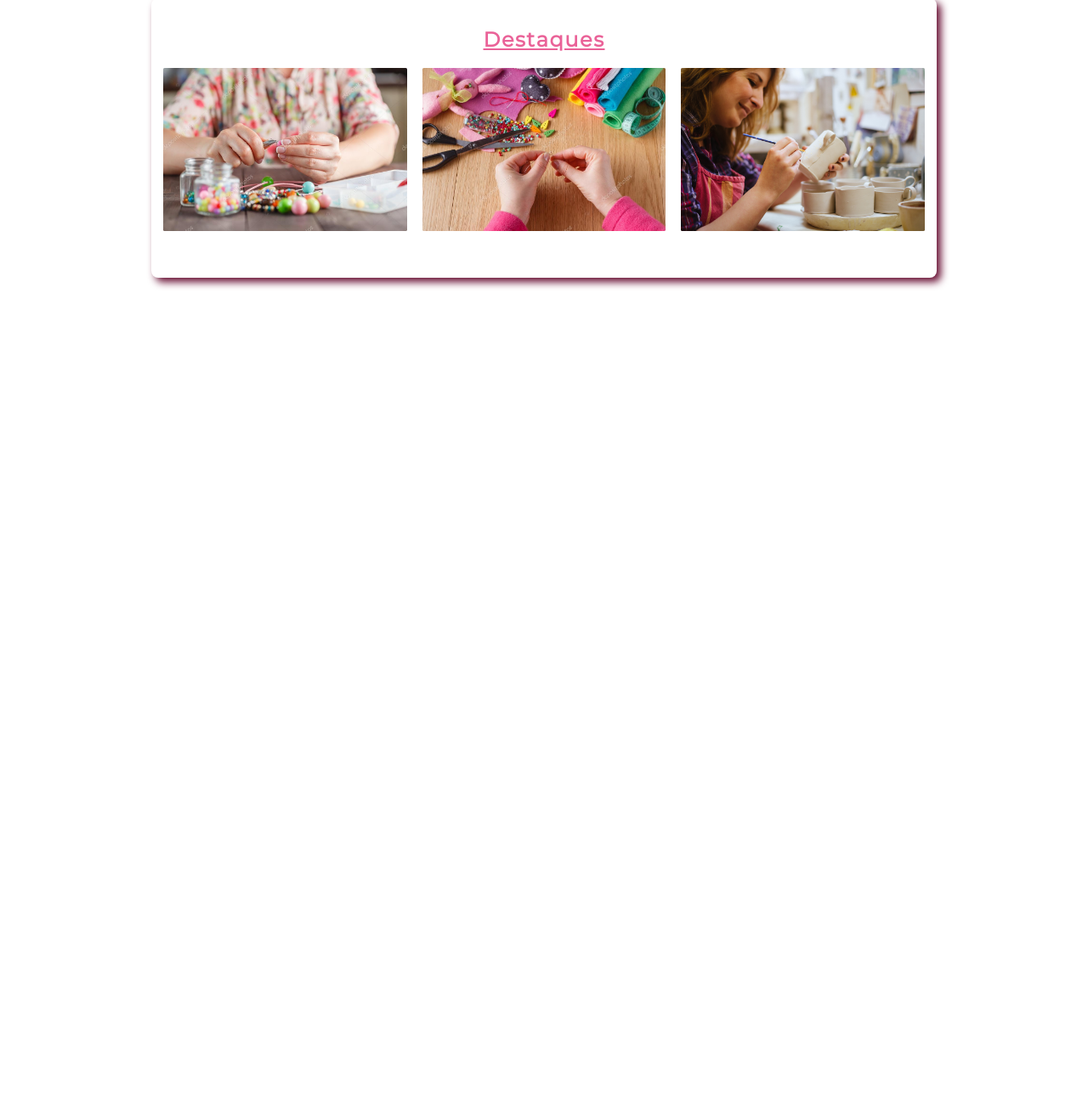
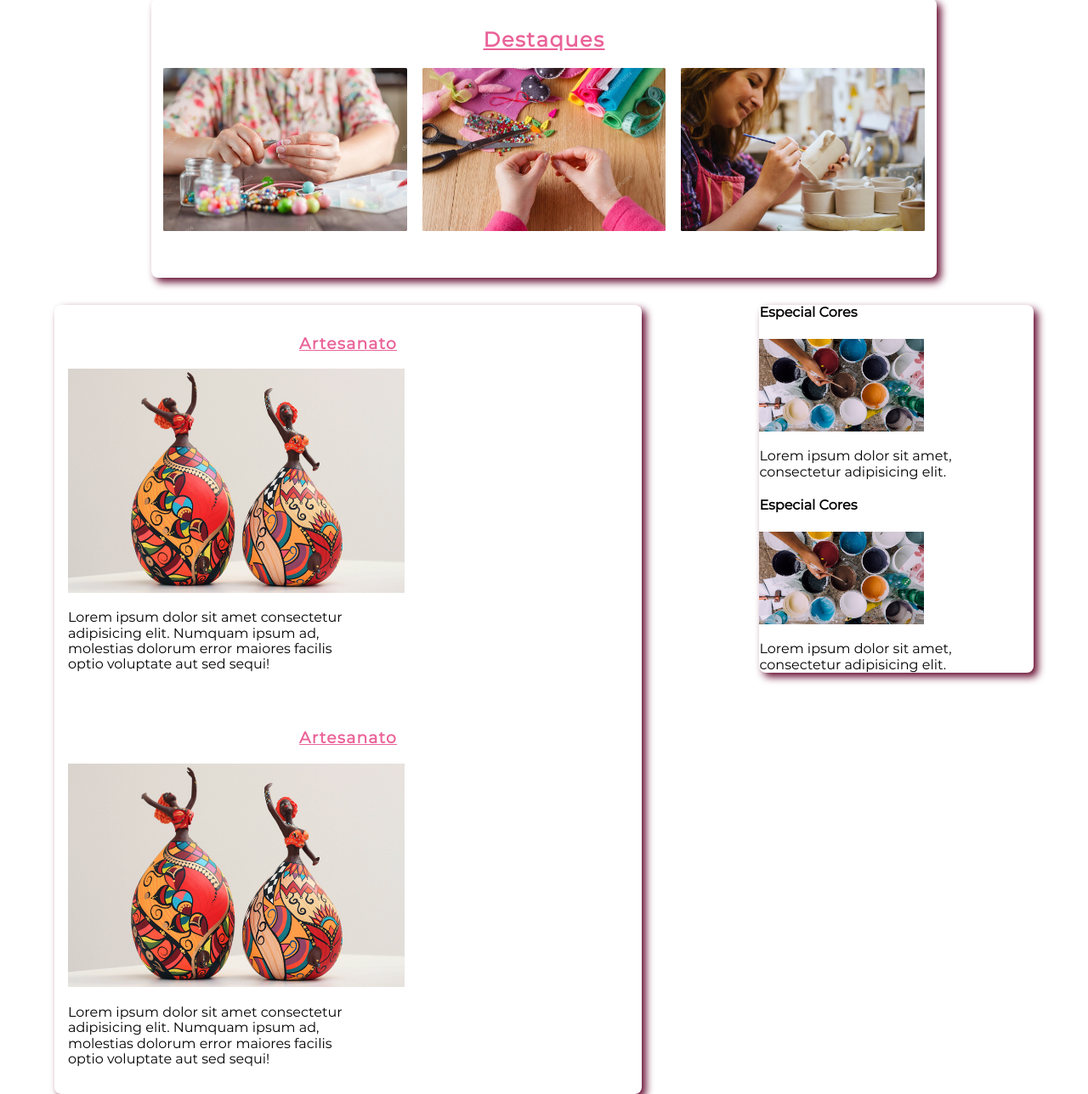
Before and after one commit to luanfonsecap/blog-artesanatos, a plain HTML site: page index.html in a window 1280 px wide. Shown: the part 284-1572 px from the top of the page at 85% size. Before the commit the page ends 800 px from the top, so only its background shows below. Drawn offline with Linux system fonts and the light colour scheme.

Commit message:
separacao de section e aside

```diff
--- a/css/estilo.css
+++ b/css/estilo.css
@@ -6,7 +6,14 @@
 
 body {
 	font-family: Montserrat, monospace;
+}
 
+main{
+	margin-left: auto;
+	margin-right: auto;
+	width: 90%;
+	display: flex;
+	justify-content: space-between;
 }
 
 .container {
@@ -99,7 +106,8 @@ body {
 	justify-content: space-between;
 }
 
-.destaques h2 {
+.destaques h2,
+.postagens h3 {
 	text-align: center;
 	text-decoration: underline;
 	color: #EA6298;
@@ -112,3 +120,38 @@ body {
 	padding: .9em;
 	margin-top: 2em;
 }
+
+/* Postagens */
+.postagens {
+	display: flex;
+	flex-direction: column;
+	margin-top: 2em;
+}
+
+.postagens p {
+	width: 50%;
+}
+
+.caixa1 {
+	width: 60%;
+}
+
+.caixa2 {
+	width: 28%;
+}
+
+.postagens article {
+	padding: 1em;
+}
+
+.postagens,
+.especiais {
+	box-shadow: 5px 5px 10px #660C30;
+	border-radius: .5em;
+	margin-top: 2em;
+}
+
+.postagens img,
+.especiais img {
+	width: 60%;
+}
--- a/index.html
+++ b/index.html
@@ -49,5 +49,45 @@
 
   </section>
 
+  <main>
+
+    <div class="caixa1">
+      <section class="postagens">
+
+        <article>
+          <h3>Artesanato</h3>
+          <img src="img/produto.png" alt="Boneca de barro">
+          <p>Lorem ipsum dolor sit amet consectetur adipisicing elit. Numquam ipsum ad, molestias dolorum error maiores facilis optio voluptate aut sed sequi!</p>
+        </article>
+
+        <article>
+          <h3>Artesanato</h3>
+          <img src="img/produto.png" alt="Boneca de barro">
+          <p>Lorem ipsum dolor sit amet consectetur adipisicing elit. Numquam ipsum ad, molestias dolorum error maiores facilis optio voluptate aut sed sequi!</p>
+        </article>
+
+      </section>
+    </div>
+
+    <div class="caixa2">
+      <section class="especiais">
+
+        <div class="box-especial">
+          <h4>Especial Cores</h4>
+          <img src="img/parallax.jpeg" alt="Mistura de cores">
+          <p>Lorem ipsum dolor sit amet, consectetur adipisicing elit.</p>
+        </div>
+
+        <div class="box-especial">
+          <h4>Especial Cores</h4>
+          <img src="img/parallax.jpeg" alt="Mistura de cores">
+          <p>Lorem ipsum dolor sit amet, consectetur adipisicing elit.</p>
+        </div>
+      </div>
+
+      </section>
+
+  </main>
+
 </body>
 </html>
```
